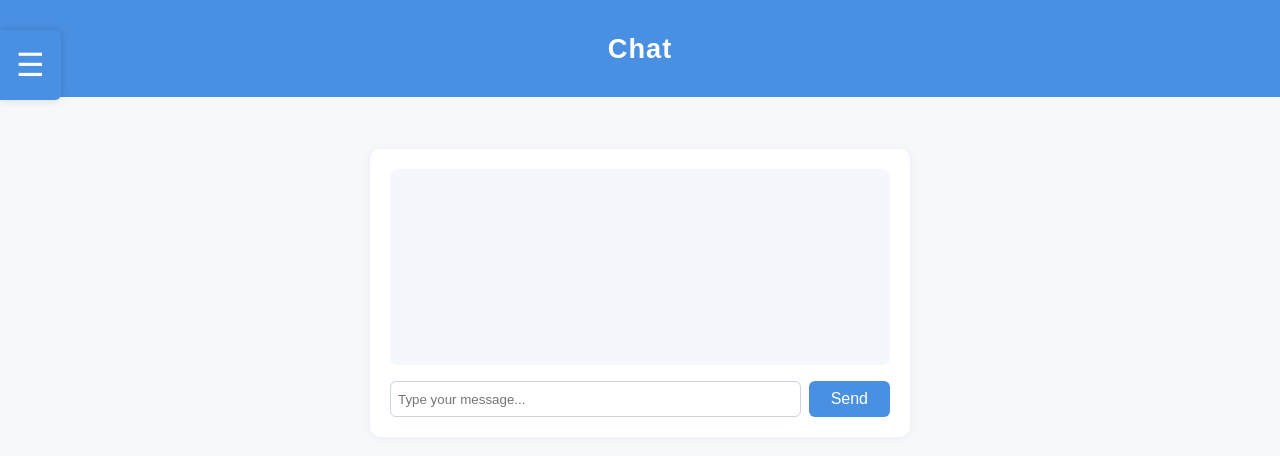
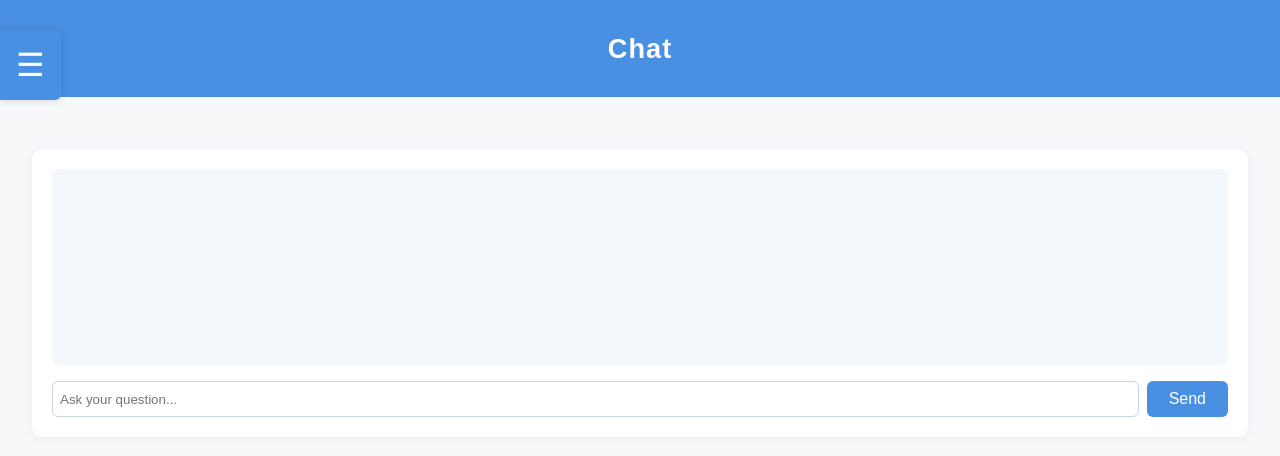
Before and after one commit to AlecMcGhie/studyshed, a Flask app: page / in a window 1280 px wide. Shown: the top 456 px of the page. Run offline with Flask 3, Linux system fonts and the light colour scheme.

Commit message:
Made changes to sizing of message box to better fit in the screen.

```diff
--- a/static/script.js
+++ b/static/script.js
@@ -42,7 +42,7 @@ function loadChatUI() {
         <div id="chatBox">
             <div id="chatMessages"></div>
             <form id="chatForm" onsubmit="sendMessage(event)" style="display:flex;gap:8px;">
-                <input id="chatInput" type="text" placeholder="Type your message..." style="flex:1;padding:7px;border-radius:6px;border:1px solid #ccd4df;">
+                <input id="chatInput" type="text" placeholder="Ask your question..." style="flex:1;padding:7px;border-radius:6px;border:1px solid #ccd4df;">
                 <button type="submit" style="padding:9px 22px;background:#4A90E2;border:none;color:white;border-radius:6px;font-size:1em;">Send</button>
             </form>
         </div>
--- a/static/style.css
+++ b/static/style.css
@@ -103,10 +103,11 @@ body {
 
 .main-content {
     padding: 2em;
+    height: auto;
 }
 
 #chatBox {
-    max-width:500px;
+    max-width:1500px;
     margin:20px auto;
     padding:20px;
     background:#fff;
@@ -118,7 +119,7 @@ body {
     flex-direction: column;
     min-height:180px;
     margin-bottom:16px;
-    max-height:240px;
+    max-height:500px;
     overflow-y:auto;
     background: #f4f7fc;
     border-radius: 7px;
```
